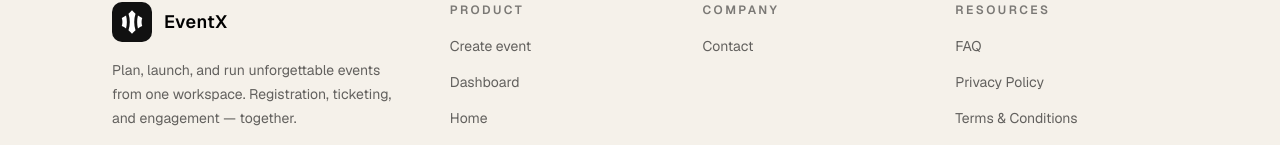
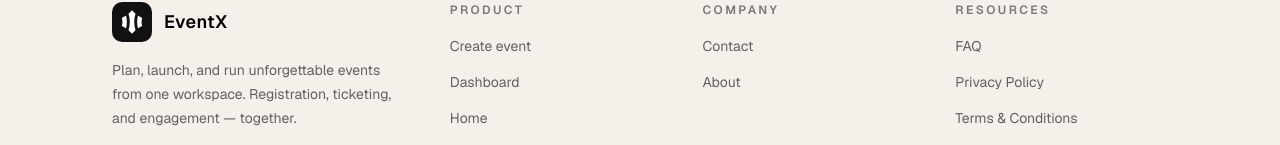
Before and after one commit to DimalJay/eventx-frontend, a Next.js app: page / in a window 1280 px wide. Shown: the part 1836-1981 px from the top of the page. Built offline with nearby package versions, Linux system fonts and the light colour scheme; no server answers.

Commit message:
fix: add missing About link to Company section in footer

```diff
--- a/components/widgets/Footer.tsx
+++ b/components/widgets/Footer.tsx
@@ -9,13 +9,15 @@ const navGroups = [
     links: [
       { label: "Create event", href: "/event/create" },
       { label: "Dashboard", href: "/home" },
-      { label: "Home", href: "/" },
+      { label: "Home", href: "/" }
     ],
   },
   {
     title: "Company",
     links: [
       { label: "Contact", href: "/contact-us" },
+      { label: "About", href: "/about-us" }
+
     ],
   },
   {
@@ -23,7 +25,7 @@ const navGroups = [
     links: [
       { label: "FAQ", href: "/faq" },
       { label: "Privacy Policy", href: "/privacy" },
-      { label: "Terms & Conditions", href: "/terms" },
+      { label: "Terms & Conditions", href: "/terms" }
     ],
   },
 ];
@@ -31,7 +33,7 @@ const navGroups = [
 const socials = [
   { label: "X", href: "#", Icon: SiX },
   { label: "LinkedIn", href: "#", Icon: FaLinkedinIn },
-  { label: "Instagram", href: "#", Icon: SiInstagram },
+  { label: "Instagram", href: "#", Icon: SiInstagram }
 ];
 
 export default function Footer() {
```
